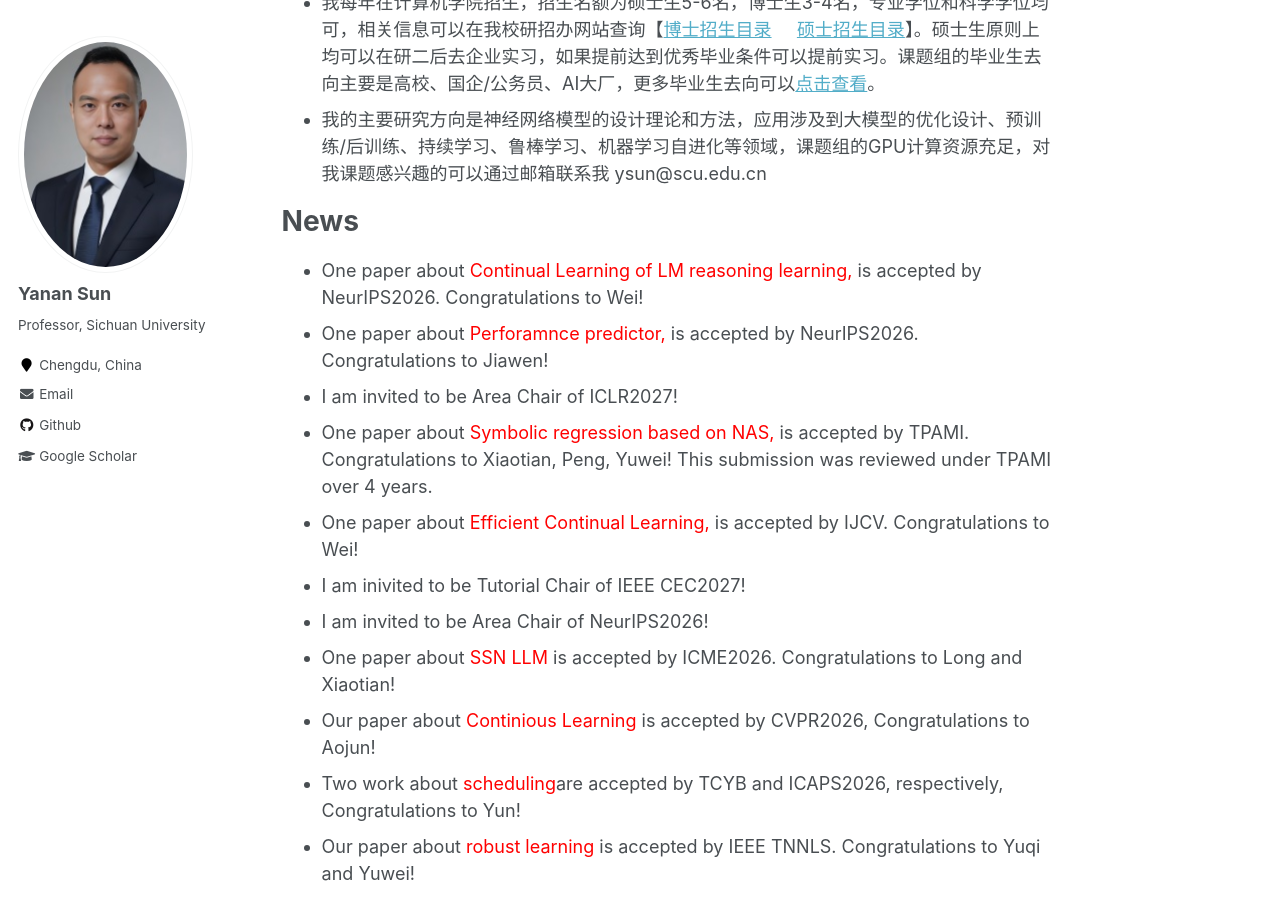
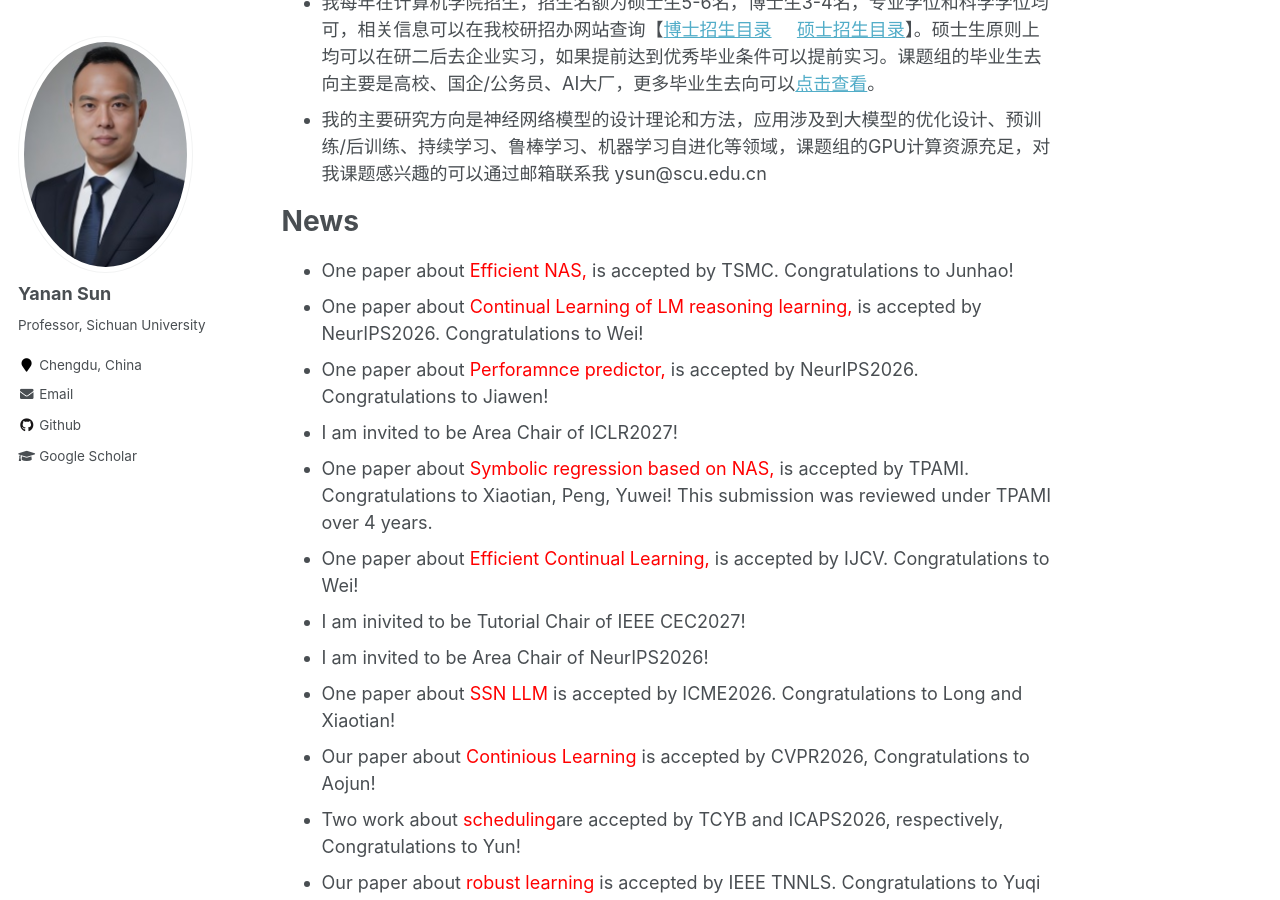
Before and after one commit to yn-sun/yn-sun.github.io, a Jekyll site: the page built from _pages/about.md, in a window 1280 px wide and 900 px high, scrolled down 324 px. Built offline with Jekyll 4.4.1, drawn with Linux system fonts in a browser that asks for light colours; comment, search, counter and statistics services are not loaded.

Commit message:
Update about.md

```diff
--- a/_pages/about.md
+++ b/_pages/about.md
@@ -17,6 +17,7 @@ No.24 South Section 1, Yihuan Road, Chengdu, China, 610065
 
 News
 ======
+* One paper about <span style="color: #FF0000">Efficient NAS,</span> is accepted by TSMC. Congratulations to Junhao!
 * One paper about <span style="color: #FF0000">Continual Learning of LM reasoning learning,</span> is accepted by NeurIPS2026. Congratulations to Wei!
 * One paper about <span style="color: #FF0000">Perforamnce predictor,</span> is accepted by NeurIPS2026. Congratulations to Jiawen!
 * I am invited to be Area Chair of ICLR2027!
```
